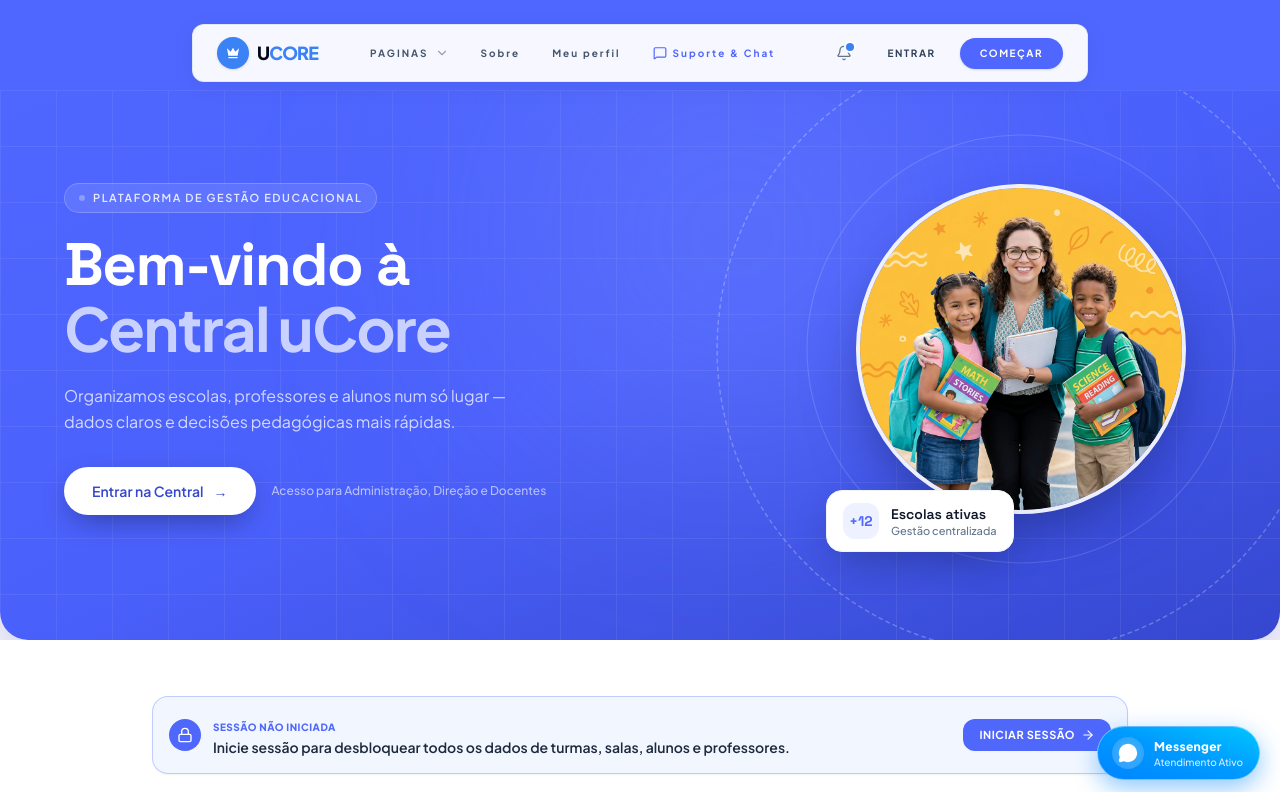
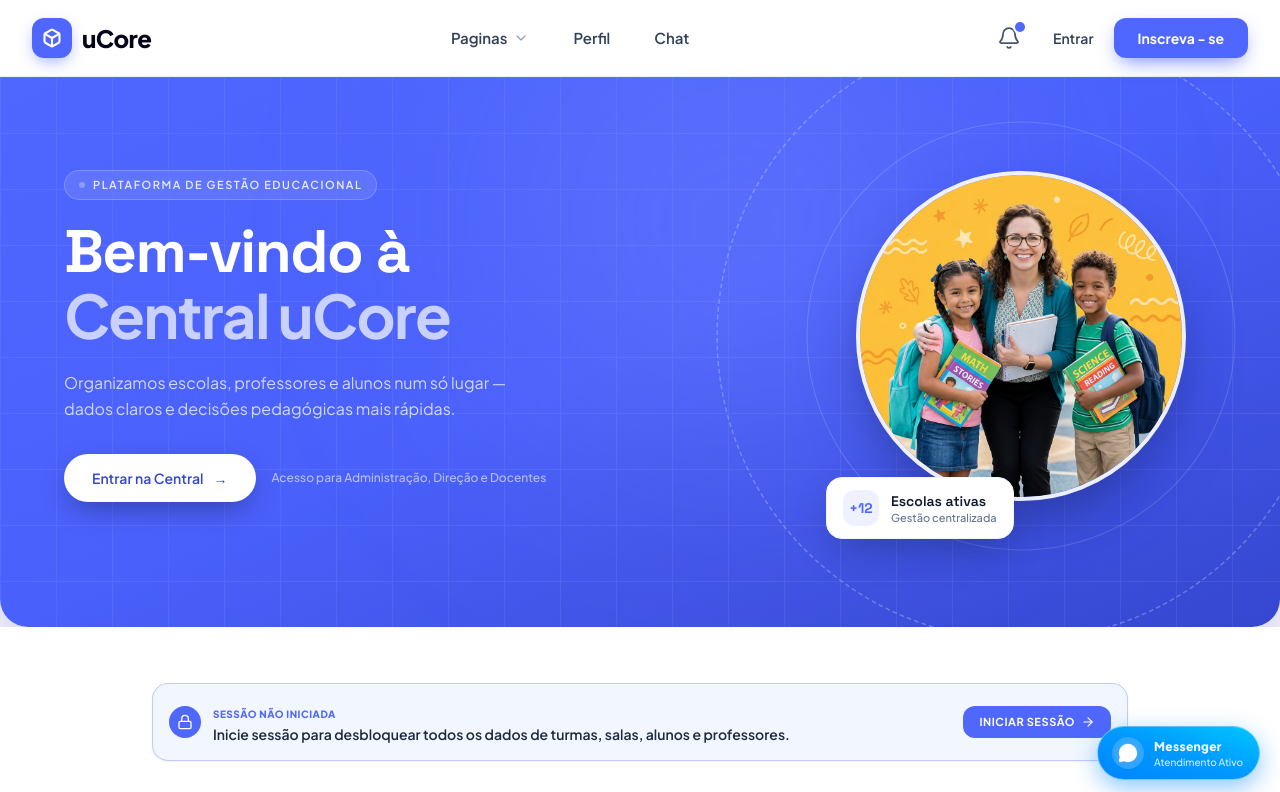
Before and after one commit to Beliziobn/xCore-tiin, a React (Vite) app: page / in a window 1280 px wide. Shown: the top 792 px of the page. Built offline with nearby package versions, Linux system fonts and the light colour scheme; a web font is replaced by a local one.

Commit message:
Redesign header to match uCore reference: white bar, cube logo, Inscreva-se CTA

```diff
--- a/src/components/Navbar.tsx
+++ b/src/components/Navbar.tsx
@@ -1,5 +1,5 @@
 import React, { useState, useEffect } from 'react';
-import { Bell, ChevronDown, User, CheckCircle2, Menu, X, BookOpen, Users, Calendar, Award, LogOut, Home, MessageSquare } from 'lucide-react';
+import { Bell, ChevronDown, User, CheckCircle2, Menu, X, BookOpen, Users, Calendar, Award, LogOut, Home, MessageSquare, Box } from 'lucide-react';
 import type { NotificationItem, UserAccount } from '../types';
 
 interface NavbarProps {
@@ -88,63 +88,53 @@ export const Navbar: React.FC<NavbarProps> = ({
 
   return (
     <>
-      {isScrolled && <div className="w-full h-16 sm:h-20" aria-hidden="true" />}
+      {isScrolled && <div className="w-full h-[76px]" aria-hidden="true" />}
       <header
-        className={`w-full transition-all duration-300 flex justify-center px-4 ${
+        className={`w-full transition-all duration-300 ${
           isScrolled
-            ? 'fixed top-0 left-0 right-0 z-50 bg-[#4f67ff]/90 backdrop-blur-lg py-2.5 shadow-[0_10px_30px_rgba(79,103,255,0.25)] border-b border-white/15'
-            : 'relative z-30 bg-[#4f67ff] pt-4 sm:pt-6 pb-2'
+            ? 'fixed top-0 left-0 right-0 z-50 bg-white/85 backdrop-blur-xl shadow-[0_8px_30px_rgba(15,23,42,0.08)] border-b border-slate-200/70'
+            : 'relative z-30 bg-white border-b border-slate-200/70'
         }`}
       >
-        {/* Dynamic Scroll Progress Bar */}
-        <div
-          id="navbar-scroll-progress"
-          className="absolute top-0 left-0 h-[3px] bg-[#4f67ff] transition-all duration-100 ease-out shadow-[0_0_8px_#4f67ff]"
-          style={{ width: `${scrollProgress}%` }}
-        />
-
         <nav
           id="ucore-navbar"
-          className={`w-full max-w-4xl bg-white/95 backdrop-blur-md rounded-[12px] border border-slate-200/90 px-4 sm:px-6 flex items-center justify-between transition-all duration-300 ${
-            isScrolled
-              ? 'py-2 shadow-[0_8px_30px_rgba(0,0,0,0.12)]'
-              : 'py-2.5 sm:py-3 shadow-[0_4px_25px_rgba(0,0,0,0.06)]'
-          }`}
+          className="w-full max-w-7xl mx-auto px-4 sm:px-6 lg:px-8 h-[76px] flex items-center justify-between"
         >
         {/* Logo */}
         <button
           id="logo-button"
           onClick={() => window.scrollTo({ top: 0, behavior: 'smooth' })}
-          className="flex items-center gap-2 group cursor-pointer focus:outline-none"
+          className="flex items-center gap-2.5 group cursor-pointer focus:outline-none"
         >
-          <div className="w-8 h-8 rounded-full bg-[#3B82F6] flex items-center justify-center shadow-sm group-hover:scale-105 transition-transform">
-            <svg
-              className="w-4 h-4 text-white drop-shadow-xs"
-              viewBox="0 0 24 24"
-              fill="currentColor"
-            >
-              <path d="M5 16L3 5l5.5 5L12 4l3.5 6L21 5l-2 11H5zm14 3c0 .6-.4 1-1 1H6c-.6 0-1-.4-1-1v-1h14v1z" />
-            </svg>
+          <div className="w-10 h-10 rounded-xl bg-[#4f67ff] flex items-center justify-center shadow-[0_6px_16px_-4px_rgba(79,103,255,0.6)] group-hover:scale-105 group-hover:rotate-3 transition-transform duration-300">
+            <Box className="w-5 h-5 text-white" strokeWidth={2.5} />
           </div>
-          <span className="text-lg font-black tracking-tighter text-slate-950 uppercase flex items-center">
-            u<span className="text-[#3B82F6]">Core</span>
+          <span className="text-2xl font-black tracking-tight text-slate-950">
+            uCore
           </span>
         </button>
 
+        {/* Dynamic Scroll Progress Bar */}
+        <div
+          id="navbar-scroll-progress"
+          className="absolute bottom-0 left-0 h-[2px] bg-[#4f67ff] transition-all duration-100 ease-out"
+          style={{ width: `${scrollProgress}%` }}
+        />
+
         {/* Desktop Navigation Links */}
-        <div className="hidden md:flex items-center gap-8 text-[10px] uppercase tracking-[0.2em] font-bold text-slate-600">
+        <div className="hidden md:flex items-center gap-8 lg:gap-11 text-[15px] font-semibold text-slate-700">
           {/* Páginas dropdown */}
           <div className="relative">
             <button
               id="nav-paginas-dropdown"
               onClick={() => setShowPagesDropdown((prev) => !prev)}
               onBlur={() => setTimeout(() => setShowPagesDropdown(false), 200)}
-              className="flex items-center gap-1.5 hover:text-slate-950 transition-colors cursor-pointer py-1 uppercase"
+              className="flex items-center gap-1.5 hover:text-[#4f67ff] transition-colors cursor-pointer py-1"
             >
               <span>Paginas</span>
               <ChevronDown
-                className={`w-3.5 h-3.5 text-slate-400 transition-transform duration-200 ${
-                  showPagesDropdown ? 'rotate-180 text-slate-950' : ''
+                className={`w-4 h-4 text-slate-400 transition-transform duration-200 ${
+                  showPagesDropdown ? 'rotate-180 text-[#4f67ff]' : ''
                 }`}
               />
             </button>
@@ -389,14 +379,6 @@ export const Navbar: React.FC<NavbarProps> = ({
           </div>
 
           <button
-            id="nav-sobre"
-            onClick={onOpenAbout}
-            className="hover:text-slate-950 transition-colors cursor-pointer"
-          >
-            Sobre
-          </button>
-
-          <button
             id="nav-meu-perfil"
             onClick={() => {
               if (activeRole === 'admin') {
@@ -407,22 +389,21 @@ export const Navbar: React.FC<NavbarProps> = ({
                 onOpenProfile();
               }
             }}
-            className="hover:text-slate-950 transition-colors cursor-pointer"
+            className="hover:text-[#4f67ff] transition-colors cursor-pointer"
           >
-            Meu perfil
+            Perfil
           </button>
 
           {onOpenChat && (
             <button
               id="nav-chat-suporte"
               onClick={onOpenChat}
-              className="hover:text-slate-950 transition-colors cursor-pointer flex items-center gap-1.5 text-[#5067fc] font-bold"
+              className="relative hover:text-[#4f67ff] transition-colors cursor-pointer"
               title="Abrir Chat de Suporte e Ajuda"
             >
-              <MessageSquare className="w-3.5 h-3.5" />
-              <span>Suporte & Chat</span>
+              <span>Chat</span>
               {unreadChatCount !== undefined && unreadChatCount > 0 && (
-                <span className="w-2 h-2 rounded-full bg-red-500 animate-pulse" />
+                <span className="absolute -top-1 -right-2.5 w-2 h-2 rounded-full bg-red-500 animate-pulse" />
               )}
             </button>
           )}
@@ -435,12 +416,12 @@ export const Navbar: React.FC<NavbarProps> = ({
             <button
               id="notification-bell-btn"
               onClick={() => setShowNotifications((prev) => !prev)}
-              className="relative p-2 rounded-full text-slate-500 hover:text-slate-950 hover:bg-slate-100 transition-colors cursor-pointer focus:outline-none"
+              className="relative p-2 rounded-full text-slate-600 hover:text-[#4f67ff] hover:bg-slate-100 transition-colors cursor-pointer focus:outline-none"
               title="Notificações"
             >
-              <Bell className="w-4 h-4" />
+              <Bell className="w-6 h-6" strokeWidth={1.75} />
               {unreadCount > 0 && (
-                <span className="absolute top-1.5 right-1.5 w-2 h-2 bg-[#3B82F6] rounded-full ring-2 ring-white animate-pulse" />
+                <span className="absolute top-1 right-1 w-2.5 h-2.5 bg-[#4f67ff] rounded-full ring-2 ring-white animate-pulse" />
               )}
             </button>
 
@@ -518,16 +499,16 @@ export const Navbar: React.FC<NavbarProps> = ({
               <button
                 id="navbar-entrar-btn"
                 onClick={onNavigateToLogin || onOpenGetStarted}
-                className="text-slate-700 hover:text-slate-950 hover:bg-slate-100 font-bold text-[10px] uppercase tracking-[0.15em] px-3.5 sm:px-4 py-2 rounded-full transition-all duration-200 cursor-pointer"
+                className="hidden sm:inline-flex text-slate-700 hover:text-[#4f67ff] font-semibold text-sm px-3 py-2 rounded-xl transition-all duration-200 cursor-pointer"
               >
                 Entrar
               </button>
               <button
                 id="navbar-comecar-btn"
                 onClick={onNavigateToRegister || onOpenGetStarted}
-                className="bg-[#4f67ff] hover:bg-[#3547cf] text-white font-bold text-[10px] uppercase tracking-[0.15em] px-4 sm:px-5 py-2 rounded-full transition-all duration-300 cursor-pointer shadow-sm hover:shadow flex items-center gap-1.5 active:scale-95"
+                className="bg-[#4f67ff] hover:bg-[#3547cf] text-white font-bold text-sm px-5 sm:px-6 py-2.5 rounded-xl transition-all duration-300 cursor-pointer shadow-[0_8px_20px_-6px_rgba(79,103,255,0.8)] hover:shadow-[0_10px_26px_-6px_rgba(79,103,255,0.95)] active:scale-95 whitespace-nowrap"
               >
-                Começar
+                Inscreva - se
               </button>
             </div>
           )}
```
Also changed, not shown: 1 other file (tests, documents, lock files or other folders).
